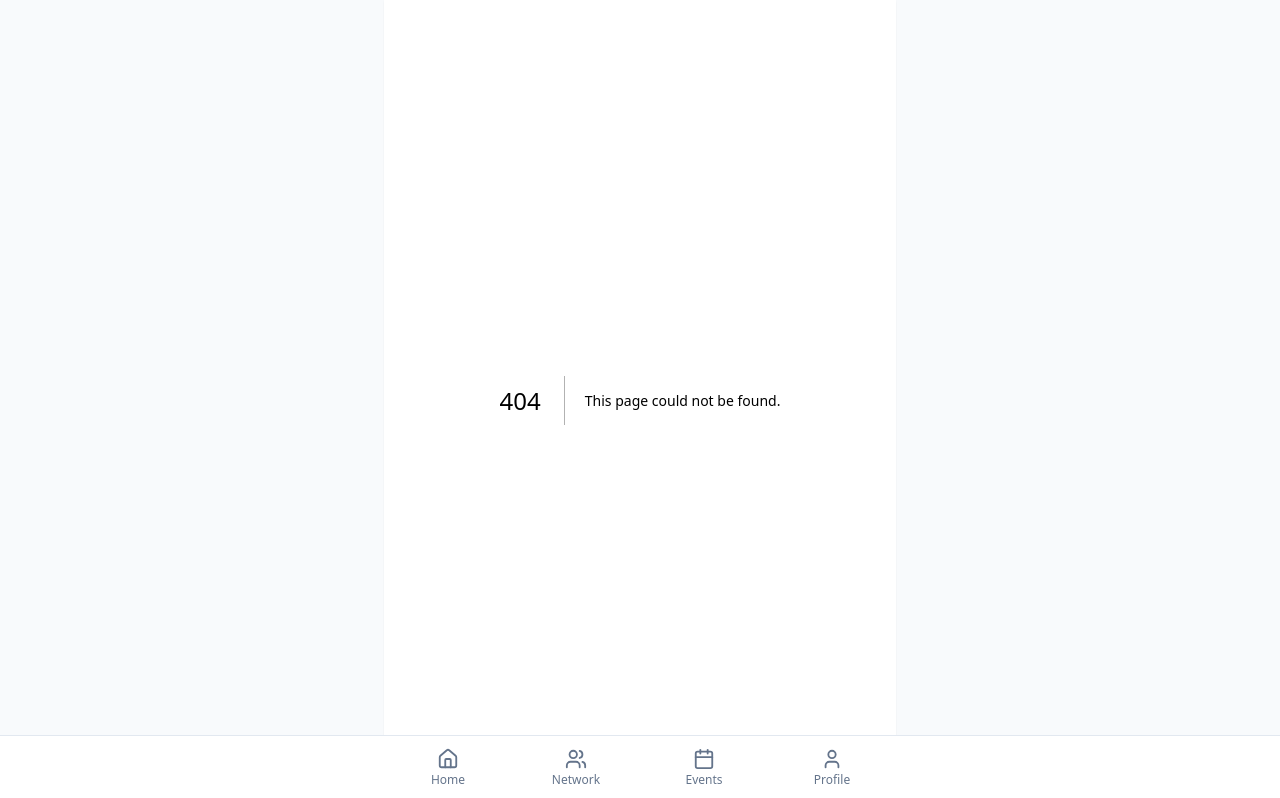
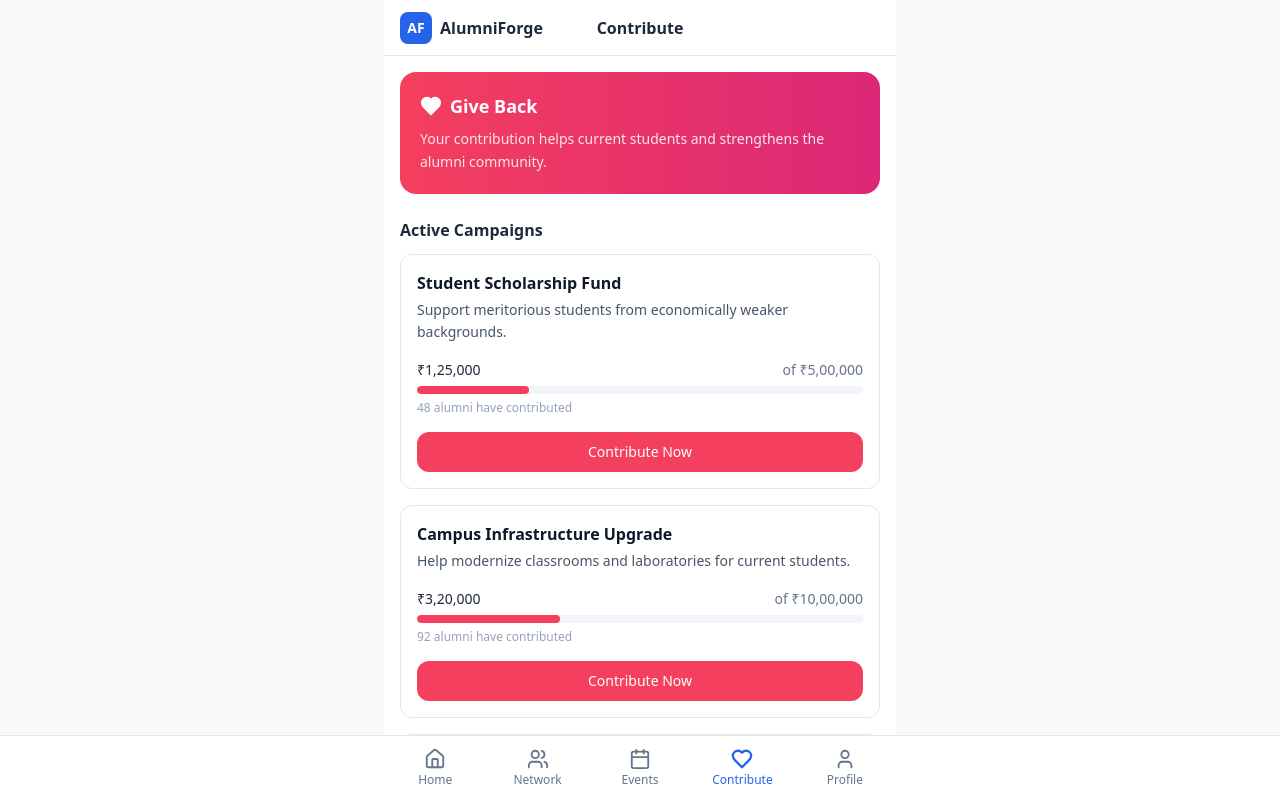
Before and after one commit to tulasi68/AlumniForge, a Next.js app: page /contribute in a window 1280 px wide. Before the commit this address had no page. Shown: the top 798 px of the page. Built offline with nearby package versions, Linux system fonts and the light colour scheme.

Commit message:
Add Contribute as a core menu item

```diff
--- /dev/null
+++ b/app/contribute/page.tsx
@@ -0,0 +1,118 @@
+import { Header } from "@/components/Header";
+import { Heart } from "lucide-react";
+
+const campaigns = [
+  {
+    id: "1",
+    title: "Student Scholarship Fund",
+    description: "Support meritorious students from economically weaker backgrounds.",
+    raised: 125000,
+    goal: 500000,
+    donors: 48,
+  },
+  {
+    id: "2",
+    title: "Campus Infrastructure Upgrade",
+    description: "Help modernize classrooms and laboratories for current students.",
+    raised: 320000,
+    goal: 1000000,
+    donors: 92,
+  },
+  {
+    id: "3",
+    title: "Alumni Emergency Support",
+    description: "A fund to help fellow alumni in times of personal crisis.",
+    raised: 78000,
+    goal: 200000,
+    donors: 31,
+  },
+];
+
+function formatINR(amount: number) {
+  return new Intl.NumberFormat("en-IN", {
+    style: "currency",
+    currency: "INR",
+    maximumFractionDigits: 0,
+  }).format(amount);
+}
+
+export default function ContributePage() {
+  return (
+    <>
+      <Header title="Contribute" />
+
+      <main className="px-4 py-4 space-y-6">
+        {/* Hero */}
+        <div className="bg-gradient-to-r from-rose-500 to-pink-600 rounded-2xl p-5 text-white">
+          <div className="flex items-center gap-2 mb-2">
+            <Heart size={22} fill="currentColor" />
+            <h2 className="text-lg font-semibold">Give Back</h2>
+          </div>
+          <p className="text-rose-100 text-sm leading-relaxed">
+            Your contribution helps current students and strengthens the alumni community.
+          </p>
+        </div>
+
+        {/* Campaigns */}
+        <section>
+          <h2 className="font-semibold text-slate-800 mb-3">Active Campaigns</h2>
+          <div className="space-y-4">
+            {campaigns.map((campaign) => {
+              const percent = Math.min(
+                Math.round((campaign.raised / campaign.goal) * 100),
+                100
+              );
+
+              return (
+                <div
+                  key={campaign.id}
+                  className="bg-white rounded-xl border border-slate-200 p-4"
+                >
+                  <h3 className="font-semibold text-slate-900">{campaign.title}</h3>
+                  <p className="text-sm text-slate-600 mt-1 leading-relaxed">
+                    {campaign.description}
+                  </p>
+
+                  {/* Progress */}
+                  <div className="mt-4">
+                    <div className="flex justify-between text-sm mb-1.5">
+                      <span className="font-medium text-slate-800">
+                        {formatINR(campaign.raised)}
+                      </span>
+                      <span className="text-slate-500">
+                        of {formatINR(campaign.goal)}
+                      </span>
+                    </div>
+                    <div className="h-2 bg-slate-100 rounded-full overflow-hidden">
+                      <div
+                        className="h-full bg-rose-500 rounded-full transition-all"
+                        style={{ width: `${percent}%` }}
+                      />
+                    </div>
+                    <p className="text-xs text-slate-400 mt-1.5">
+                      {campaign.donors} alumni have contributed
+                    </p>
+                  </div>
+
+                  <button
+                    type="button"
+                    className="mt-4 w-full py-2.5 rounded-xl bg-rose-500 text-white text-sm font-medium hover:bg-rose-600 transition"
+                  >
+                    Contribute Now
+                  </button>
+                </div>
+              );
+            })}
+          </div>
+        </section>
+
+        {/* Simple note */}
+        <p className="text-center text-xs text-slate-400 pb-4">
+          Payments will be integrated later (Razorpay / similar).
+          <br />
+          This is a simple template for now.
+        </p>
+      </main>
+    </>
+  );
+}
--- a/app/page.tsx
+++ b/app/page.tsx
@@ -17,27 +17,34 @@ export default function HomePage() {
         </div>
 
         {/* Quick Actions */}
-        <div className="grid grid-cols-3 gap-3">
+        <div className="grid grid-cols-4 gap-2">
           <Link
             href="/network"
             className="bg-white border border-slate-200 rounded-xl p-3 text-center hover:border-blue-300 transition"
           >
-            <div className="text-2xl mb-1">👥</div>
-            <div className="text-xs font-medium text-slate-700">Find Alumni</div>
+            <div className="text-xl mb-1">👥</div>
+            <div className="text-xs font-medium text-slate-700">Network</div>
           </Link>
           <Link
             href="/events"
             className="bg-white border border-slate-200 rounded-xl p-3 text-center hover:border-blue-300 transition"
           >
-            <div className="text-2xl mb-1">📅</div>
+            <div className="text-xl mb-1">📅</div>
             <div className="text-xs font-medium text-slate-700">Events</div>
+          </Link>
+          <Link
+            href="/contribute"
+            className="bg-white border border-rose-200 rounded-xl p-3 text-center hover:border-rose-300 transition"
+          >
+            <div className="text-xl mb-1">❤️</div>
+            <div className="text-xs font-medium text-rose-600">Contribute</div>
           </Link>
           <Link
             href="/profile"
             className="bg-white border border-slate-200 rounded-xl p-3 text-center hover:border-blue-300 transition"
           >
-            <div className="text-2xl mb-1">👤</div>
-            <div className="text-xs font-medium text-slate-700">My Profile</div>
+            <div className="text-xl mb-1">👤</div>
+            <div className="text-xs font-medium text-slate-700">Profile</div>
           </Link>
         </div>
 
--- a/components/BottomNav.tsx
+++ b/components/BottomNav.tsx
@@ -2,13 +2,14 @@
 
 import Link from "next/link";
 import { usePathname } from "next/navigation";
-import { Home, Users, Calendar, User } from "lucide-react";
+import { Home, Users, Calendar, Heart, User } from "lucide-react";
 import clsx from "clsx";
 
 const navItems = [
   { href: "/", label: "Home", icon: Home },
   { href: "/network", label: "Network", icon: Users },
   { href: "/events", label: "Events", icon: Calendar },
+  { href: "/contribute", label: "Contribute", icon: Heart },
   { href: "/profile", label: "Profile", icon: User },
 ];
 
--- a/lib/config.ts
+++ b/lib/config.ts
@@ -11,6 +11,7 @@ export const institutionConfig = {
     home: true,
     network: true,
     events: true,
+    contribute: true,
     opportunities: true,
     profile: true,
     admin: true,
```
